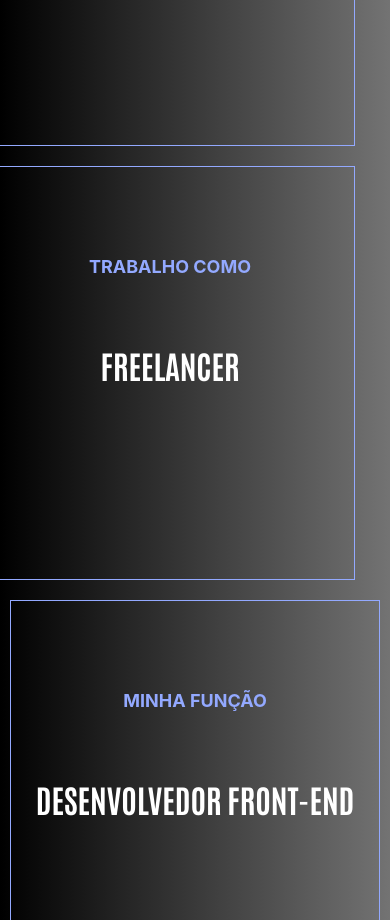
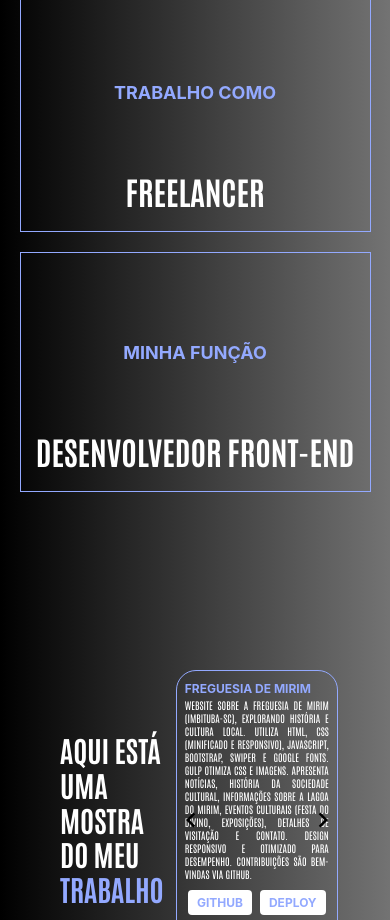
Before and after one commit to joao-carlos-dev/portfoliov5, a Vue app: page / in a window 390 px wide. Shown: the part 1080-2000 px from the top of the page. Built offline with nearby package versions, Linux system fonts and the light colour scheme; a web font is replaced by a local one.

Commit message:
novos ajustes no responsivo

```diff
--- a/src/App.vue
+++ b/src/App.vue
@@ -214,8 +214,9 @@ body {
     flex-direction: row;
     /* Layout em linha em telas maiores */
     padding: 60px;
-    padding-top: 950px;
+    padding-top: 550px;
     height: auto;
+    width: auto;
   }
 
   .projeto-info {
@@ -225,15 +226,16 @@ body {
   .projetos-title {
     flex: 1;
     text-align: left;
+    padding-right: 12px;
   }
 
   .title,
   .titleAzul {
-    font-size: 39px;
+    font-size: 29px;
   }
 
   .projetos-carrossel {
-    width: 50%;
+    width: 60%;
   }
 
   .title-projeto {
@@ -254,7 +256,7 @@ body {
   }
 
   .links {
-    margin-top: 0;
+    margin-top: 8px;
   }
 
   .acessar {
--- a/src/components/ContatoComponent.vue
+++ b/src/components/ContatoComponent.vue
@@ -128,12 +128,13 @@ const redes = ref('Minhas redes sociais');
     height: 400px;
     padding: 0;
     justify-content: center;
+    align-items: center;
   }
 
   .title {
     font-size: 18px;
-    text-align: justify;
-    padding: 183px 138px 0 0;
+    text-align: left;
+    padding-left: 30px;
     width: 235px;
     height: 110px;
   }
@@ -143,6 +144,10 @@ const redes = ref('Minhas redes sociais');
     /* padding-left: 246px; */
     padding: 0;
     text-align: left;
+  }
+
+  .subtitle {
+    font-size: 10px;
   }
 
   .email {
@@ -156,7 +161,7 @@ const redes = ref('Minhas redes sociais');
   }
 
   .link {
-    font-size: 14px;
+    font-size: 12px;
   }
 
   .icon-link {
--- a/src/components/SobreComponent.vue
+++ b/src/components/SobreComponent.vue
@@ -111,9 +111,8 @@ const funcaodesc = ref('Desenvolvedor front-end');
   }
 
   .sobre-card {
-    width: 370px;
-    height: 414px;
-    margin-right: 50px;
+    height: 70%;
+    /* margin-right: 50px; */
   }
 
   .sobre-card:last-child {
```
